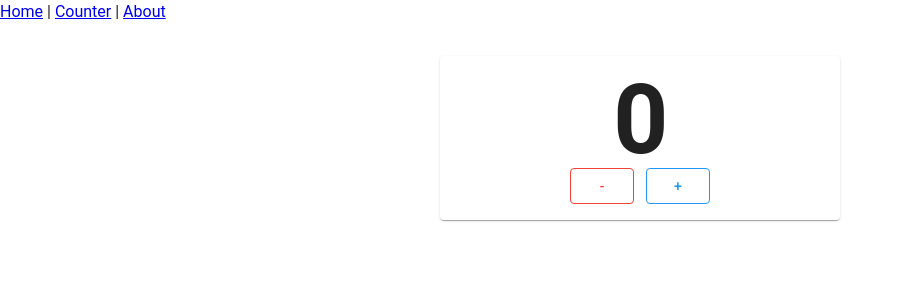
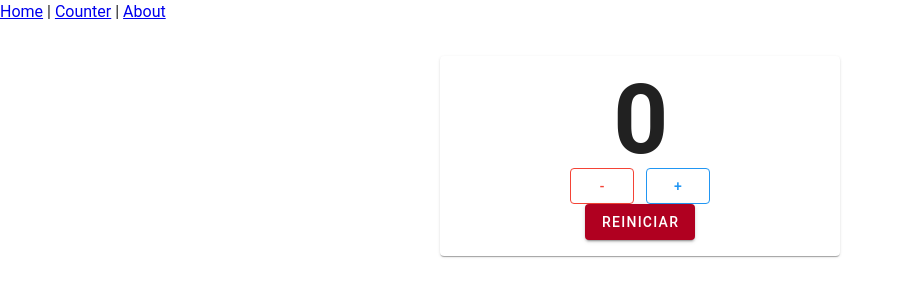
Before and after one commit to betogroo/nuxt-4-base, a Nuxt app: page /counter in a window 1280 px wide. Shown: the top 300 px of the page, without its empty margins (0-904 px from the left). Built offline with nearby package versions, Linux system fonts and the light colour scheme.

Commit message:
feat: add reset button

```diff
--- a/app/components/counter/buttons.vue
+++ b/app/components/counter/buttons.vue
@@ -3,12 +3,22 @@
   const $emit = defineEmits<{
     increment: []
     decrement: []
+    resetValue: []
   }>()
 </script>
 
 <template>
-  <div class="d-flex ga-3">
-    <v-btn color="red" variant="outlined" @click="$emit('decrement')">-</v-btn>
-    <v-btn color="blue" variant="outlined" @click="$emit('increment')">+</v-btn>
+  <div>
+    <div class="d-flex ga-3">
+      <v-btn color="red" data-testid="decrement" variant="outlined" @click="$emit('decrement')"
+        >-</v-btn
+      >
+      <v-btn color="blue" data-testid="increment" variant="outlined" @click="$emit('increment')"
+        >+</v-btn
+      >
+    </div>
+    <div>
+      <v-btn color="error" data-testid="reset" @click="$emit('resetValue')">Reiniciar</v-btn>
+    </div>
   </div>
 </template>
```
